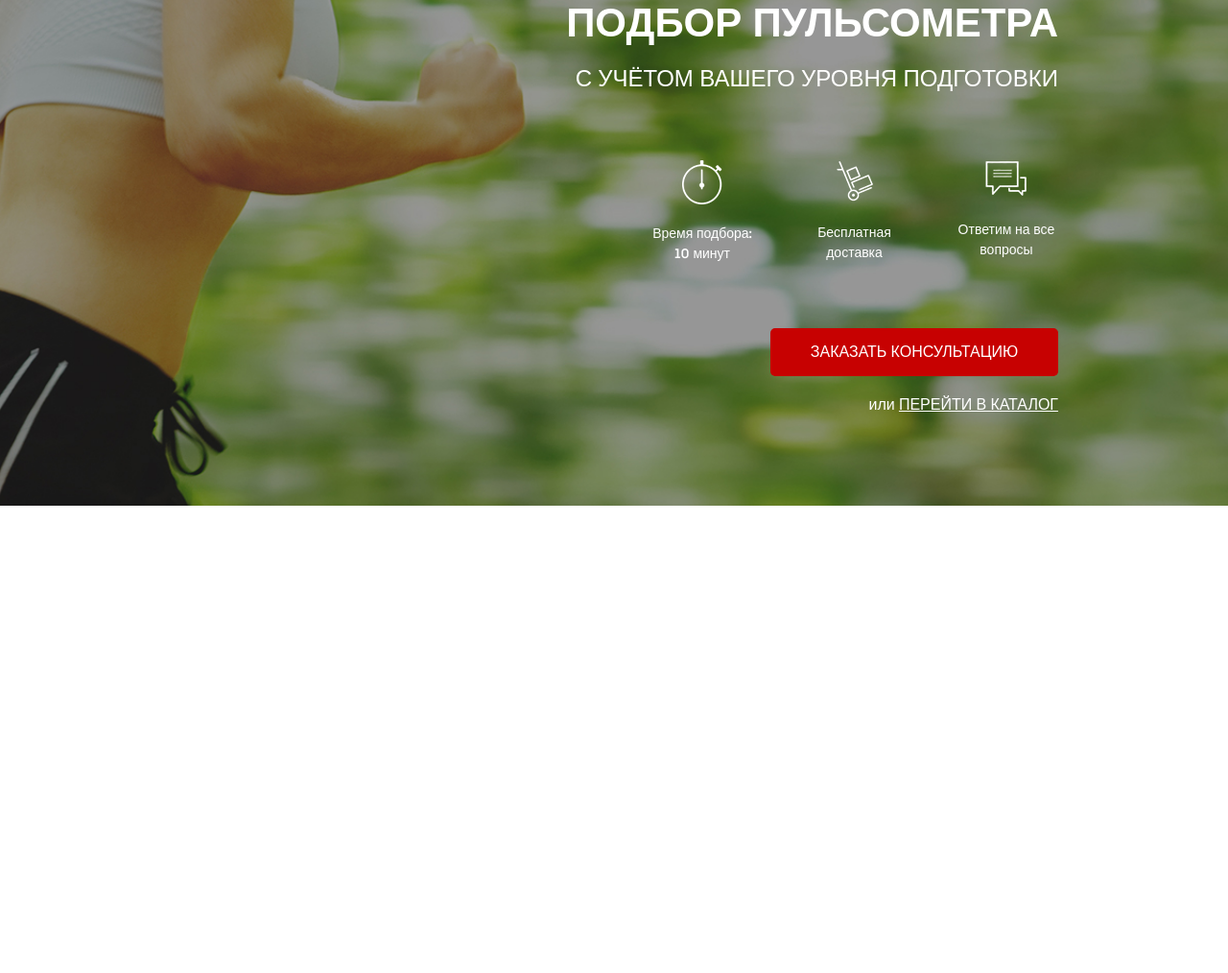
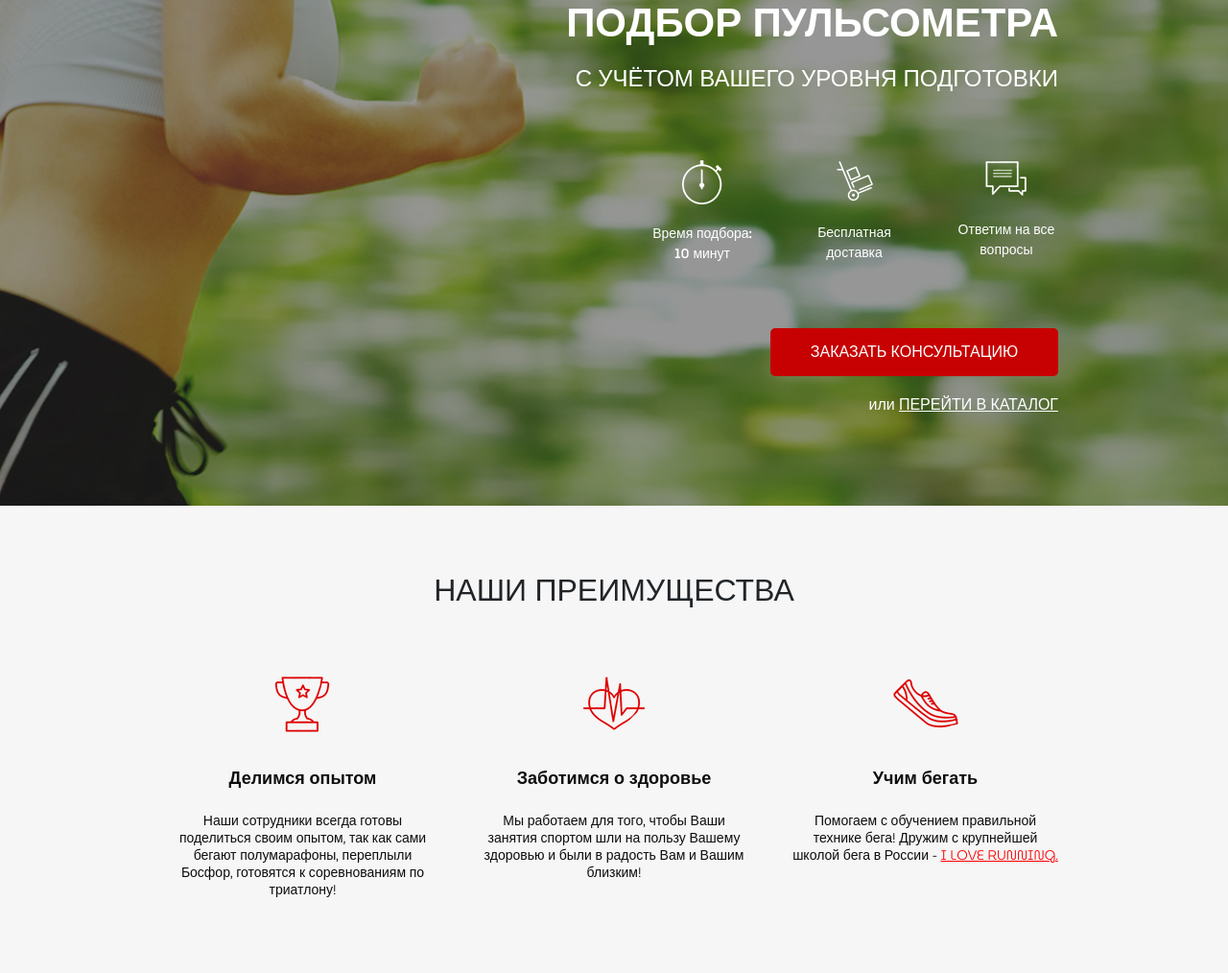
Before and after one commit to MikhailBugrov/RunSmart_project, a website: page src/index.html in a window 1280 px wide. Shown: the part 165-1179 px from the top of the page at 96% size. Before the commit the page ends 800 px from the top, so only its background shows below. Drawn offline with Linux system fonts and the light colour scheme.

Commit message:
advantages

```diff
--- a/src/index.html
+++ b/src/index.html
@@ -55,8 +55,35 @@
                     <a href="#">ПЕРЕЙТИ В КАТАЛОГ</a>
                 </div>
             </div>
-
         </div>
     </div>
+ <div class="adv">
+    <div class="container">
+        <h2>НАШИ ПРЕИМУЩЕСТВА</h2>
+            <div class="advantages">
+
+                <div class="advantages__icon">
+                    <img src="icons/advantages/cup.png" alt="experience">
+                    <span>Делимся опытом</span>
+                    Наши сотрудники всегда готовы поделиться своим опытом,
+                    так как сами бегают полумарафоны, переплыли Босфор, готовятся к соревнованиям по триатлону!
+                </div>
+                <div class="advantages__icon">
+                    <img src="icons/advantages/heart.png" alt="health">
+                    <span>Заботимся о здоровье</span>
+                    Мы работаем для того,
+                    чтобы Ваши занятия спортом шли на пользу Вашему здоровью и были в радость Вам и Вашим близким!
+                </div>
+                <div class="advantages__icon">
+                    <img src="icons/advantages/shoe.png" alt="running">
+                    <span>Учим бегать</span>
+                    Помогаем с обучением
+                    правильной технике бега!
+                    Дружим с крупнейшей школой бега в России -
+                    <a href="#">I LOVE RUNNING.</a>
+                </div>
+            </div>
+        </div>
+</div>
 </body>
 </html>
--- /dev/null
+++ b/src/sass/blocks/_advantages.scss
@@ -0,0 +1,36 @@
+.adv {
+	background-color: #f6f6f6;
+	padding: 69px 0 78px 0;
+	h2 {
+		display: block;
+		text-align: center;
+	}
+}
+.advantages {
+	display: flex;
+	justify-content: space-between;
+	margin-top: 65px;
+
+	&__icon {
+		max-width: 277px;
+		font-size: 14px;
+		line-height: 18px;
+		font-weight: 300;
+		color: #0d0d0d;
+		text-align: center;
+		span {
+			display: block;
+			font-size: 18px;
+			font-weight: 700;
+			margin: 38px 0 26px 0;
+		}
+		a {
+			color: #ff0000;
+			text-decoration: underline;
+		}
+		img {
+			display: block;
+			margin: 0 auto;
+		}
+	}
+}
--- a/src/sass/style.scss
+++ b/src/sass/style.scss
@@ -15,4 +15,5 @@
 
 @import 'blocks/promo';
 @import 'blocks/header';
-@import 'blocks/buttons'
+@import 'blocks/buttons';
+@import 'blocks/advantages';
```
Also changed, not shown: src/css/style.min.css.
